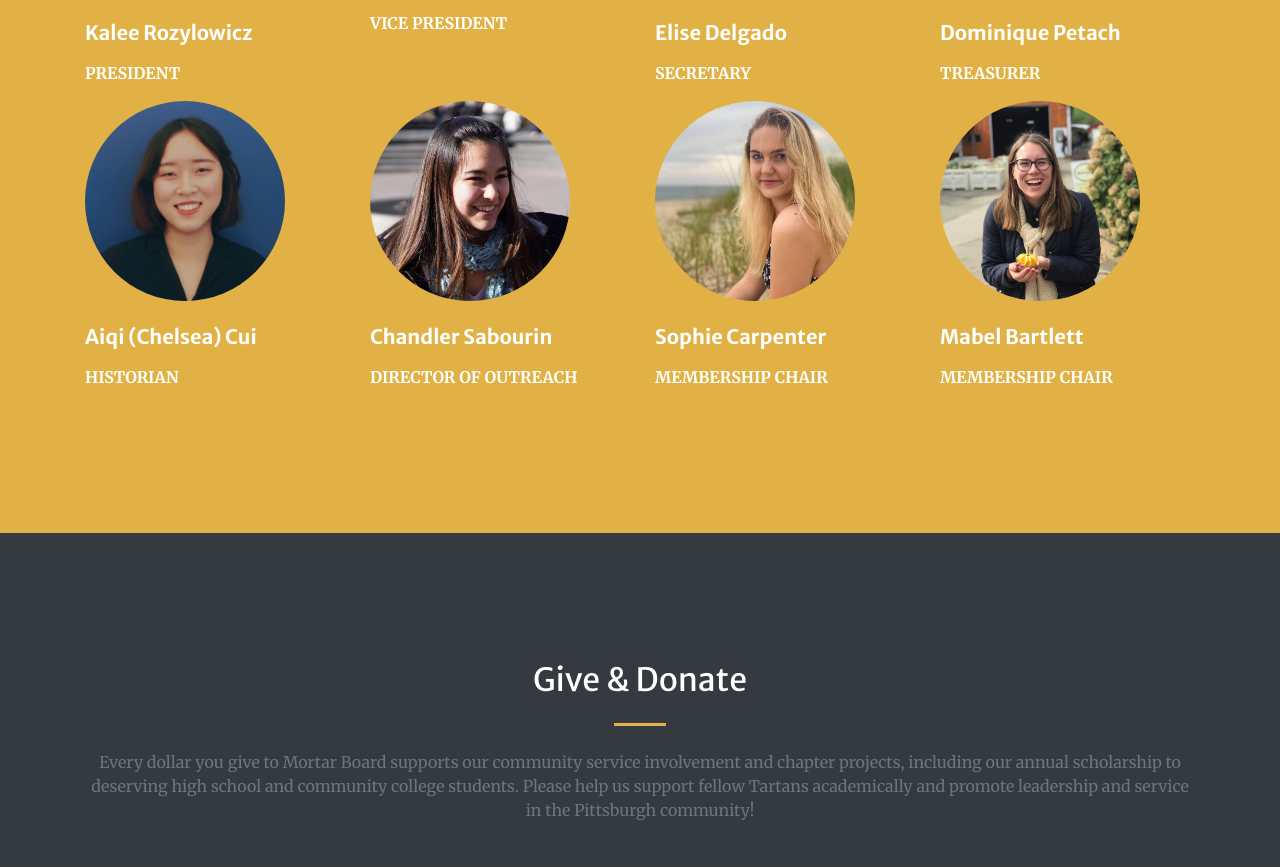
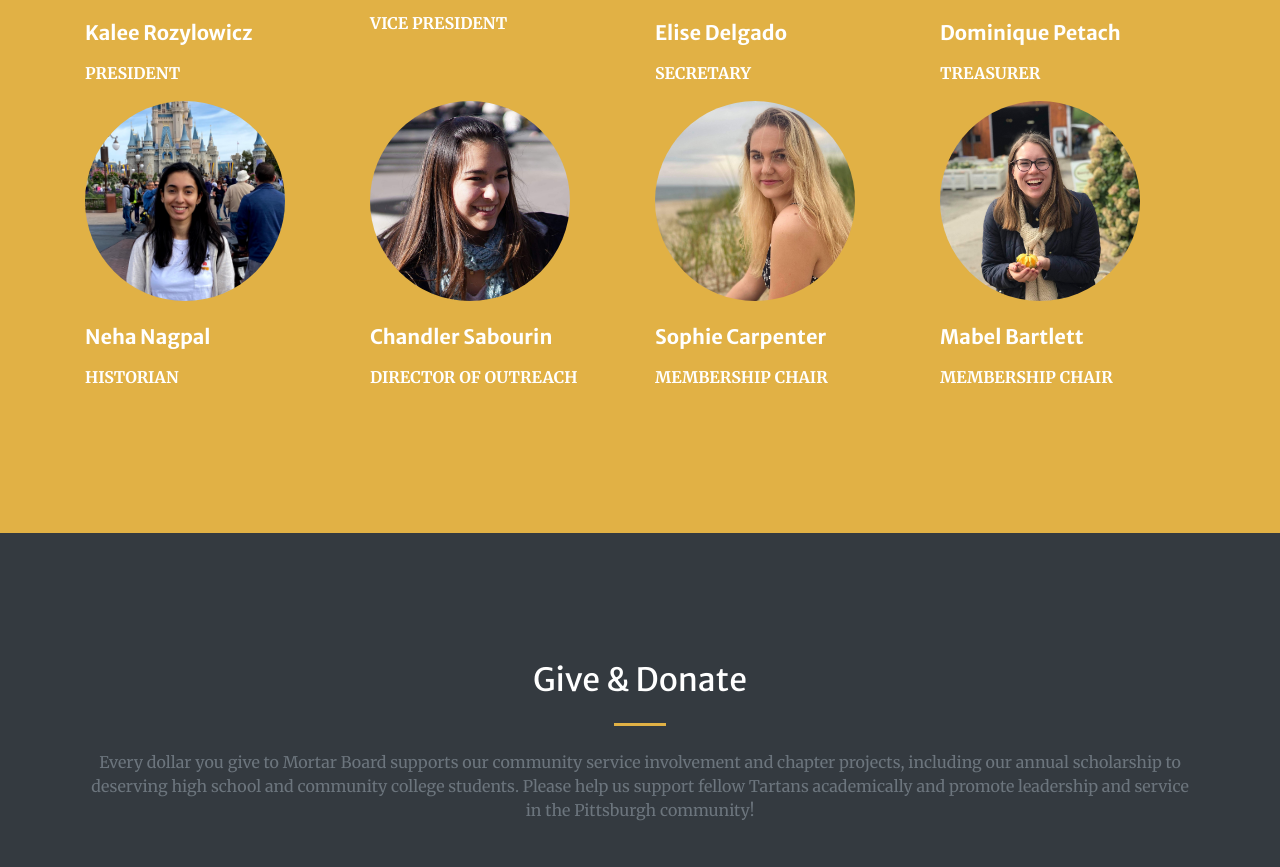
Before and after one commit to mortarboardcmu/mortarboardcmu.github.io, a website with bundled scripts: page index.html in a window 1280 px wide. Shown: the part 2968-3835 px from the top of the page. Built offline with nearby package versions, Linux system fonts and the light colour scheme.

Commit message:
Update index.html

```diff
--- a/index.html
+++ b/index.html
@@ -297,10 +297,10 @@
         <!-- Grid column -->
         <div class="col-lg-3 col-md-6 mb-lg-0 mb-5">
           <div class="avatar mx-auto">
-            <img src="img/chelsea.png" class="rounded-circle z-depth-1"
+            <img src="img/Neha.JPG" class="rounded-circle z-depth-1"
               alt="Sample avatar" style="max-width: 200px;">
           </div>
-          <h5 class="font-weight-bold mt-4 mb-3">Aiqi (Chelsea) Cui</h5>
+          <h5 class="font-weight-bold mt-4 mb-3">Neha Nagpal</h5>
           <p class="text-uppercase blue-text"><strong>Historian</strong></p>
         </div>
         <!-- Grid column -->
```
